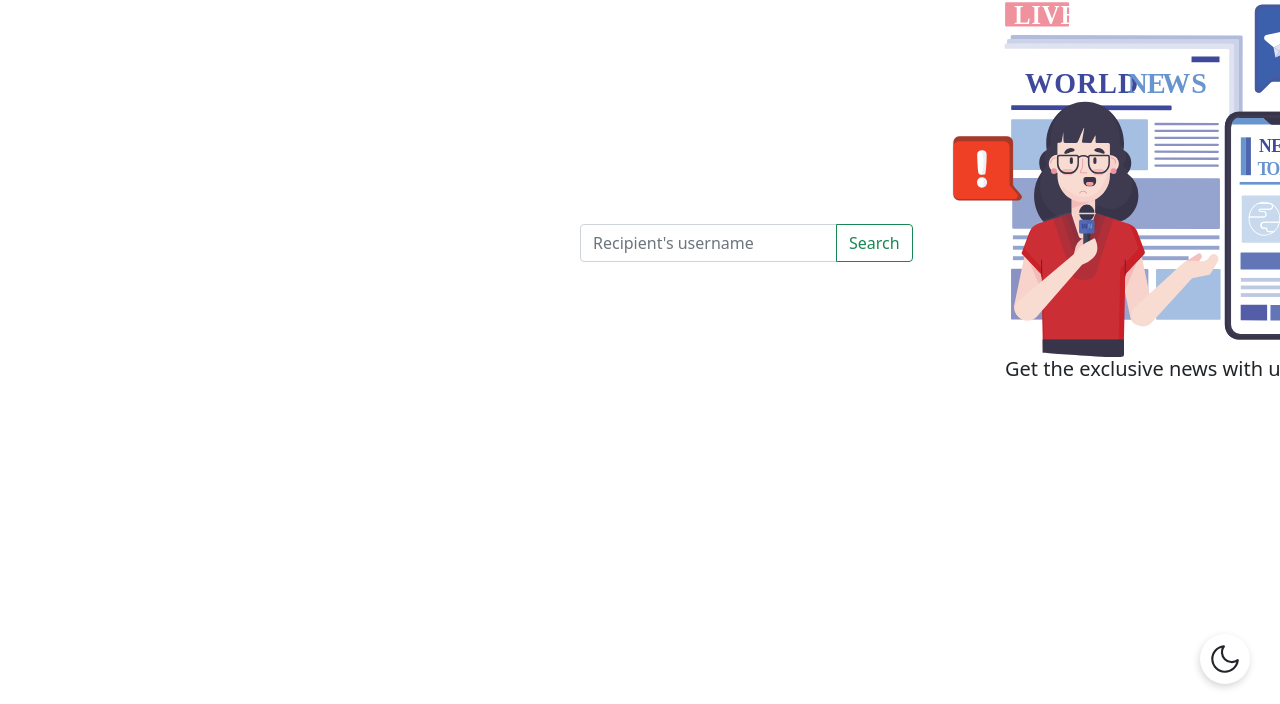
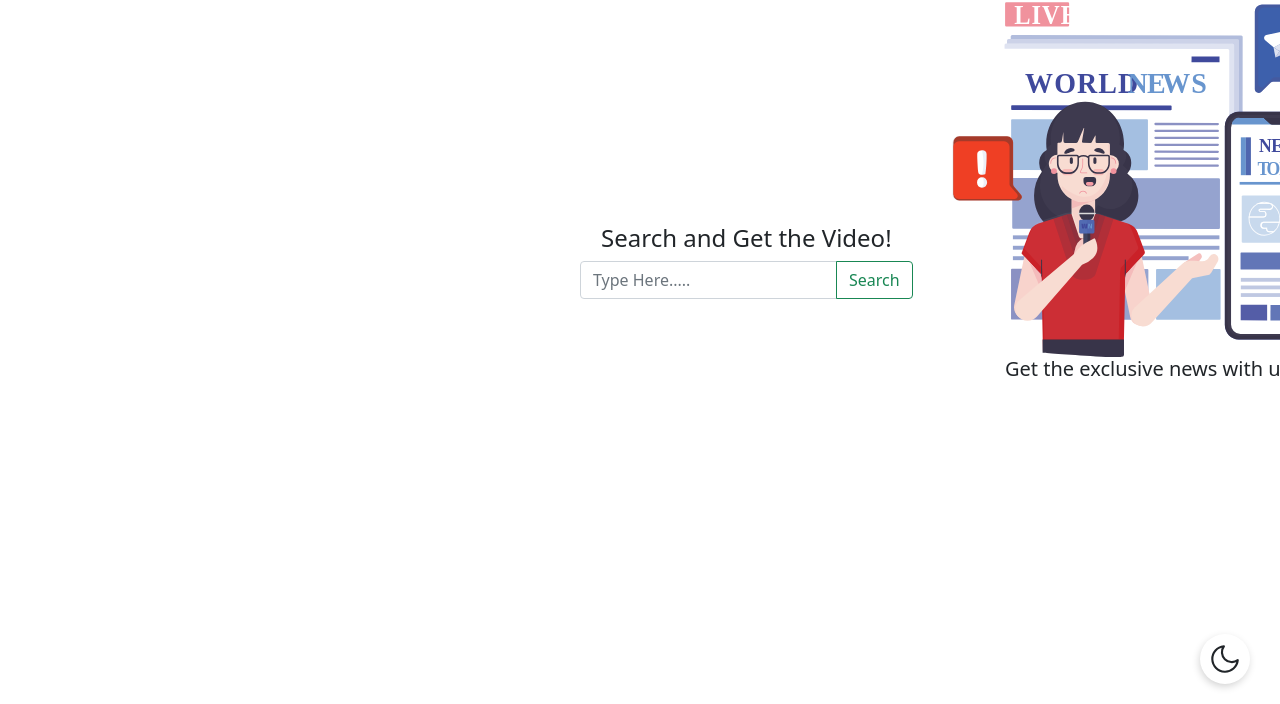
Before and after one commit to Make4thon/Make4thon, a plain HTML site: page index.html in a window 1280 px wide. Shown: the part 96-800 px from the top of the page. Drawn offline with nearby package versions, Linux system fonts and the light colour scheme.

Commit message:
Update index.html

```diff
--- a/index.html
+++ b/index.html
@@ -27,8 +27,9 @@
         <!-- search box-->
         <div class="sticky-md-top">
             <center id="srcbtn">
+                <p class="h4">Search and Get the Video!</p>
                 <div class="input-group mb-3">
-                    <input align="middle" type="text" id="inptxt" class="form-control" placeholder="Recipient's username" aria-label="Recipient's username" aria-describedby="basic-addon2">
+                    <input align="middle" type="text" id="inptxt" class="form-control" placeholder="Type Here....." aria-label="Recipient's username" aria-describedby="basic-addon2">
                     <button class="btn btn-outline-success" type="submit">Search</button>
                 </div>
                 </id>
```
